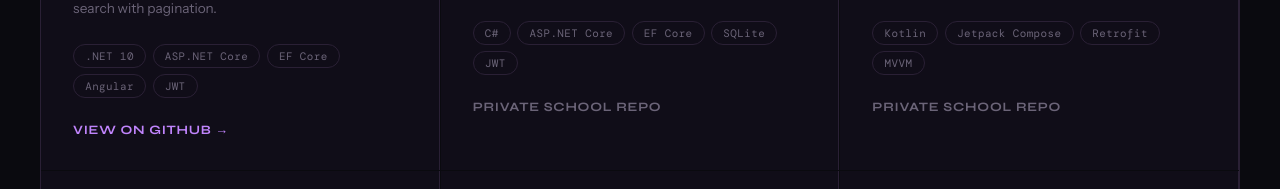
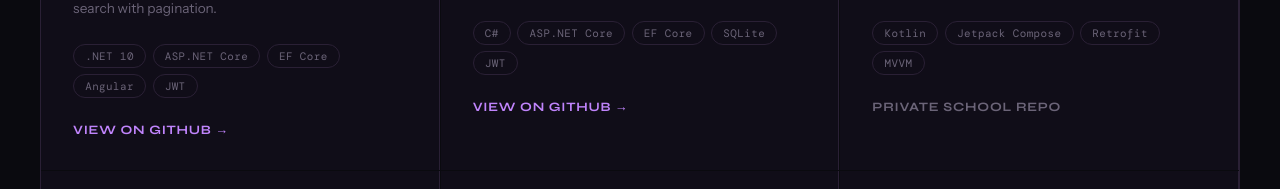
Before and after one commit to sengulkrky/portfolio, a plain HTML site: page index.html in a window 1280 px wide. Shown: the part 2592-2781 px from the top of the page. Drawn offline with nearby package versions, Linux system fonts and the light colour scheme.

Commit message:
Link DeliveryRoundsApi to its public repo

```diff
--- a/index.html
+++ b/index.html
@@ -173,7 +173,8 @@
                     <span class="tag">SQLite</span>
                     <span class="tag">JWT</span>
                 </div>
-                <span class="project-link project-link--muted">Private school repo</span>
+                <a class="project-link" href="https://github.com/sengulkrky/delivery-rounds-api" target="_blank"
+                    rel="noopener">View on GitHub →</a>
             </div>
             <div class="project-card reveal reveal-delay-2">
                 <div class="project-num">003 · School</div>
```
